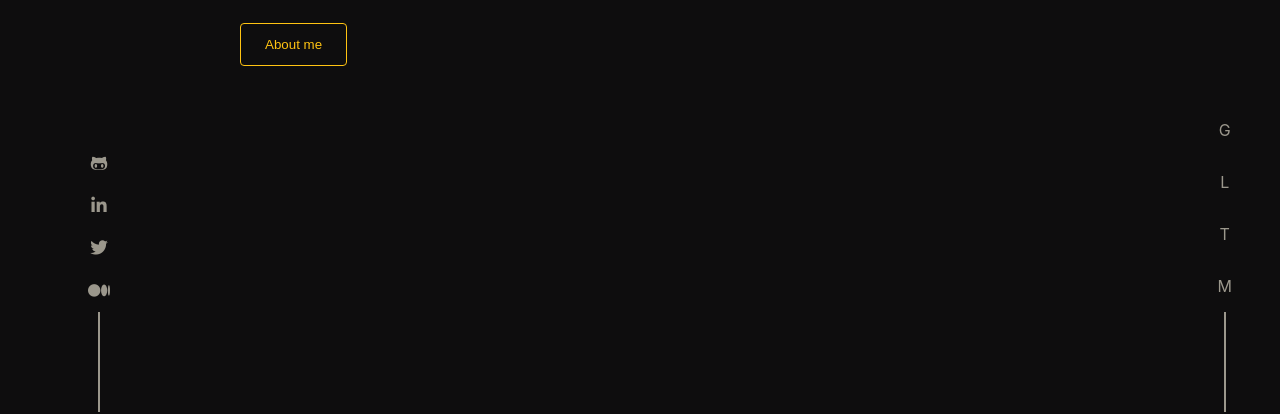
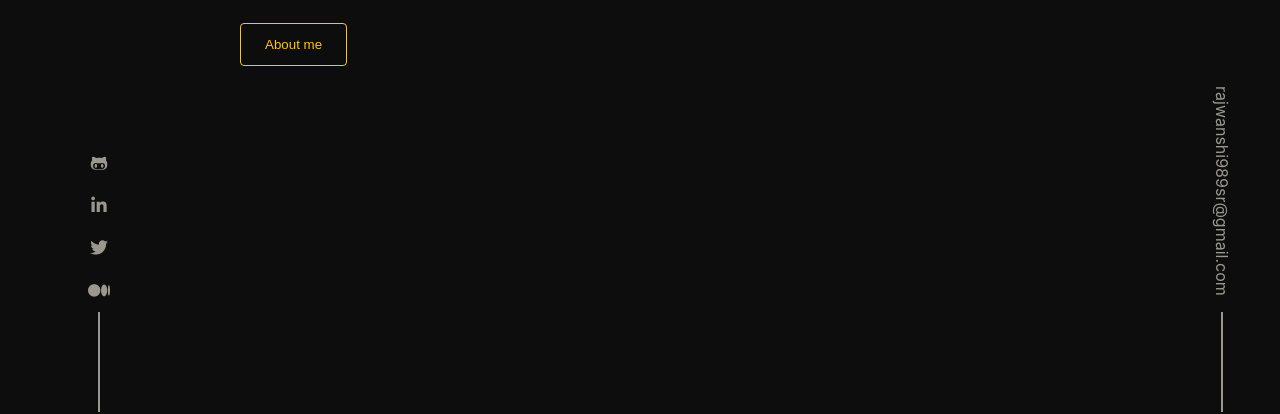
Before and after one commit to SandhyaR1007/sandhya-rajwanshi-dev, a React (Create React App) app: page / in a window 1280 px wide. Shown: the part 388-802 px from the top of the page. Built offline with nearby package versions, Linux system fonts and the light colour scheme.

Commit message:
add: email

```diff
--- a/src/components/sidebarRight/SidebarRight.css
+++ b/src/components/sidebarRight/SidebarRight.css
@@ -19,14 +19,12 @@
   background-color: var(--dark-slate);
   bottom: 0;
 }
-.sidebarRight__list > li {
+.sidebarRight__list-text {
   margin: 1rem 0rem;
+  writing-mode: vertical-rl;
+  text-orientation: mixed;
 }
-/* .sidebarRight__line {
-    height: 400px;
-    width: 3px;
-    background-color: var(--dark-slate);
-  } */
+
 /* break points  */
 @media only screen and (max-width: 768px) {
   .sidebarRight {
--- a/src/components/sidebarRight/SidebarRight.js
+++ b/src/components/sidebarRight/SidebarRight.js
@@ -3,12 +3,11 @@ import "./SidebarRight.css";
 const SidebarRight = () => {
   return (
     <div className="sidebarRight">
-      <ul className="sidebarRight__list">
-        <li>G</li>
-        <li>L</li>
-        <li>T</li>
-        <li>M</li>
-      </ul>
+      <div className="sidebarRight__list">
+        <span className="sidebarRight__list-text">
+          rajwanshi989sr@gmail.com
+        </span>
+      </div>
     </div>
   );
 };
```
